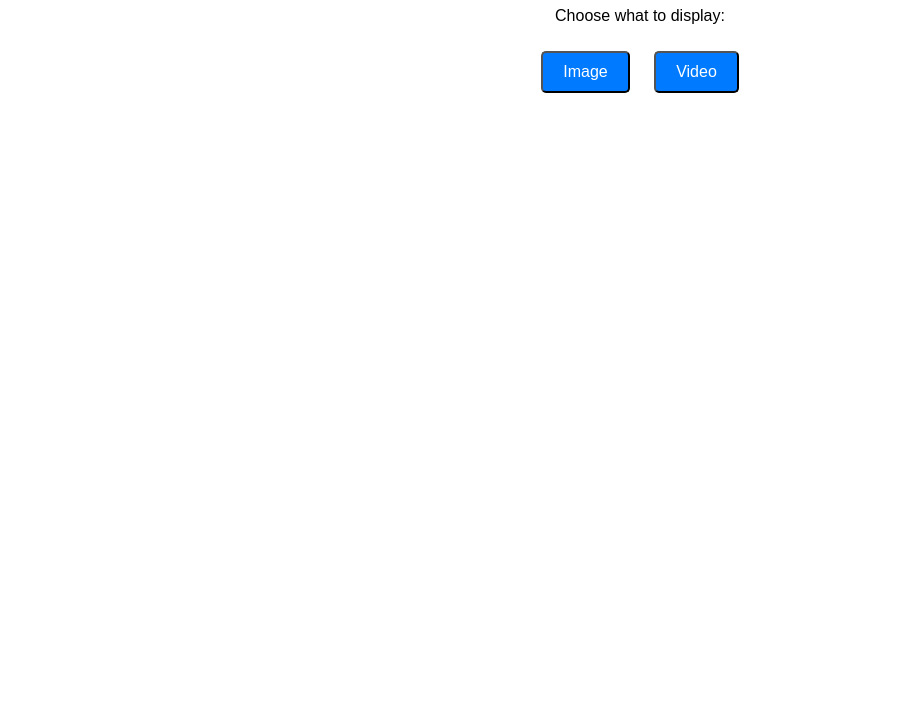
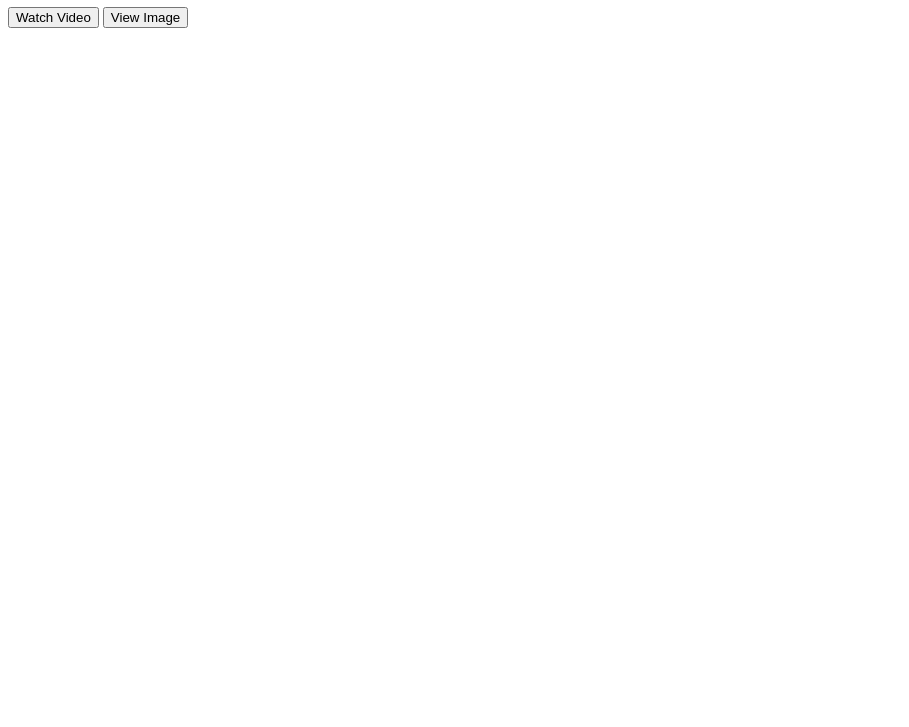
Before and after one commit to zivanko/zivwebappp, a plain HTML site: page index.html in a window 1280 px wide. Shown: the part 73-800 px from the top of the page, without its empty margins (0-909 px from the left). Drawn offline with Linux system fonts and the light colour scheme.

Commit message:
Add files via upload

```diff
--- a/index.html
+++ b/index.html
@@ -3,58 +3,11 @@
 <head>
     <meta charset="UTF-8">
     <meta name="viewport" content="width=device-width, initial-scale=1.0">
-    <title>Image and Video from Azure</title>
-    <style>
-        body {
-            font-family: Arial, sans-serif;
-            text-align: center;
-            margin: 20px;
-        }
-        .button {
-            display: inline-block;
-            margin: 10px;
-            padding: 10px 20px;
-            background-color: #007bff;
-            color: white;
-            text-decoration: none;
-            border-radius: 5px;
-            font-size: 16px;
-            cursor: pointer;
-        }
-        .button:hover {
-            background-color: #0056b3;
-        }
-        .content {
-            margin-top: 20px;
-        }
-    </style>
+    <title>Azure Storage Links</title>
 </head>
 <body>
-    <h1>Image and Video from Azure</h1>
-    <p>Choose what to display:</p>
-    <button class="button" onclick="showImage()">Image</button>
-    <button class="button" onclick="showVideo()">Video</button>
-
-    <div id="content" class="content"></div>
-
-    <script>
-        function showImage() {
-            document.getElementById("content").innerHTML = `
-                <img src="https://zivsto.blob.core.windows.net/containerziv/Capture.PNG?sp=r&st=2025-01-07T09:51:17Z&se=2025-01-07T17:51:17Z&spr=https&sv=2022-11-02&sr=b&sig=%2BTX5cgL3mNAJbIePoXkXJxT7rZ1fmJvBbynLuS9UZMw%3D"
-                     alt="Azure Image"
-                     width="600">
-            `;
-        }
-
-        function showVideo() {
-            document.getElementById("content").innerHTML = `
-                <video width="600" controls>
-                    <source src="https://zivsto.blob.core.windows.net/containerziv/Kogan.com%20TV%20Ad%20-%20Vending%20Machine%20-%2015%20sec.mp4?sp=racwdyti&st=2025-01-07T09:46:11Z&se=2025-01-07T17:46:11Z&spr=https&sv=2022-11-02&sr=b&sig=yZ%2BEafUIAAuWHHD2mTn5pgKHyLwthLRE4ryZMfsWMnc%3D"
-                            type="video/mp4">
-                    Your browser does not support the video tag.
-                </video>
-            `;
-        }
-    </script>
+    <h1>Welcome to My Azure Storage Links</h1>
+    <button onclick="window.location.href='https://nikitastorageaccount1.blob.core.windows.net/videos/video.mp4?sp=r&st=2025-01-07T09:15:04Z&se=2025-01-07T17:15:04Z&spr=https&sv=2022-11-02&sr=c&sig=qrJHIe%2BU7Yz6%2FxgCvuT8lwYaUaz%2B1yIPI954tbVkqxs%3D'">Watch Video</button>
+    <button onclick="window.location.href='https://nikitastorageaccount1.blob.core.windows.net/images/image.jpeg?sp=r&st=2025-01-07T09:14:43Z&se=2025-01-07T17:14:43Z&spr=https&sv=2022-11-02&sr=c&sig=UoTQs%2Fgdwxi0B5%2BFTIFNMC8zC9nmLafUYWeIABCGTVo%3D'">View Image</button>
 </body>
 </html>
```
